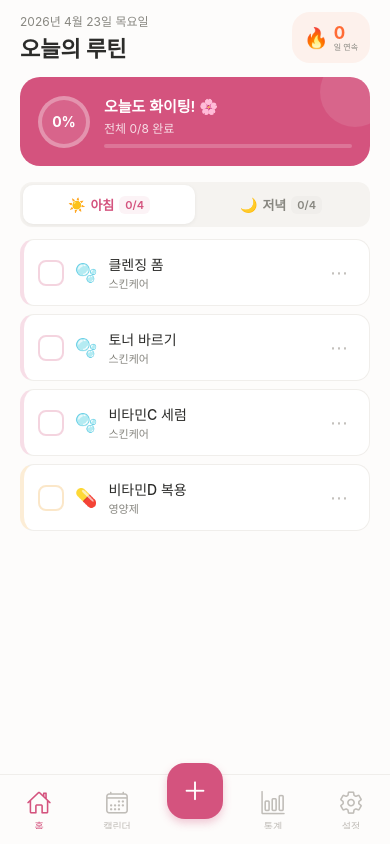
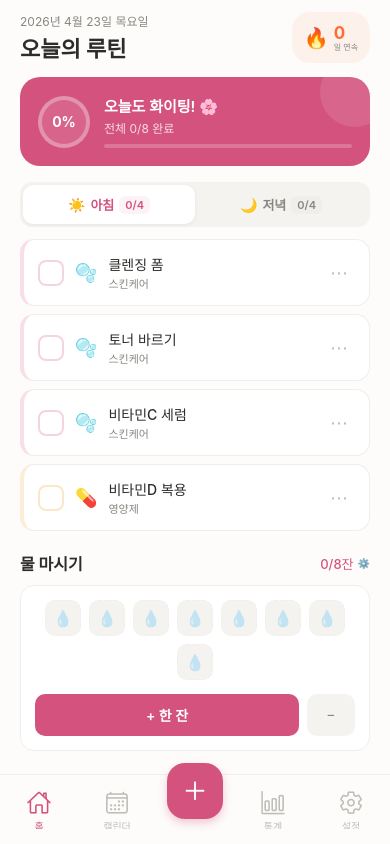
Before and after one commit to kirstenkim96-cpu/GlowDay, a React Native app: screen /Home in a window 390 px wide. Built offline with nearby package versions, Linux system fonts and the light colour scheme.

Commit message:
물 마시기 트래커 복구

```diff
--- a/src/screens/HomeScreen.tsx
+++ b/src/screens/HomeScreen.tsx
@@ -46,6 +46,9 @@ export default function HomeScreen() {
   const [logs,setLogs]=useState<Record<string,boolean>>({});
   const [streak,setStreak]=useState(0);
   const [events,setEvents]=useState<any[]>([]);
+  const [waterCups,setWaterCups]=useState(0);
+  const [waterGoal,setWaterGoal]=useState(8);
+  const [showWaterGoal,setShowWaterGoal]=useState(false);
   const [modal,setModal]=useState<any>({visible:false,title:''});
   const [showCeleb,setShowCeleb]=useState(false);
   const [newBadge,setNewBadge]=useState<any>(null);
@@ -57,6 +60,8 @@ export default function HomeScreen() {
     try{
       const[r,l,s]=await Promise.all([dbFns.getRoutinesForDate(ts),dbFns.getLogsForDate(ts),dbFns.getStreak()]);
       setRoutines(r);setLogs(l);setStreak(s?.current_streak??0);
+      const wc=await dbFns.getWaterLog(ts);setWaterCups(wc);
+      const wg=await dbFns.getSetting('water_goal');if(wg)setWaterGoal(parseInt(wg));
       const allEvents=await dbFns.getAllEvents();
       const upcoming=allEvents.filter((e:any)=>e.date>=ts).sort((a:any,b:any)=>a.date.localeCompare(b.date)||a.time.localeCompare(b.time));
       setEvents(upcoming.slice(0, 5));
@@ -144,6 +149,30 @@ export default function HomeScreen() {
       <View style={{paddingHorizontal:20,paddingTop:12}}>
         {cur.length===0?(<View style={{alignItems:'center',paddingVertical:40,gap:8}}><Text style={{fontSize:40}}>{slot==='AM'?'☀️':'🌙'}</Text><Text style={{fontSize:14,color:colors.textSec}}>{slot==='AM'?'아침':'저녁'} 루틴이 없어요</Text><TouchableOpacity onPress={()=>nav.navigate('Add',{editRoutine:null})} style={{marginTop:8,backgroundColor:colors.primaryBg,paddingHorizontal:20,paddingVertical:10,borderRadius:12}}><Text style={{fontSize:13,fontWeight:'600',color:colors.primary}}>+ 루틴 추가하기</Text></TouchableOpacity></View>):(cur.map(r=>(<RoutineCard key={r.id} name={r.name} category={r.category} done={!!logs[r.id]} onToggle={()=>toggle(r.id)} onEdit={()=>edit(r)} colors={colors}/>)))}
       </View>
+      {/* Water Tracker */}
+      <View style={{paddingHorizontal:20,paddingTop:12}}>
+        <View style={{flexDirection:'row',justifyContent:'space-between',alignItems:'center',marginBottom:10}}>
+          <Text style={{fontSize:16,fontWeight:'700',color:colors.text}}>물 마시기</Text>
+          <TouchableOpacity onPress={()=>{haptic('light');setShowWaterGoal(true);}} style={{flexDirection:'row',alignItems:'center',gap:4}}>
+            <Text style={{fontSize:13,fontWeight:'500',color:waterCups>=waterGoal?'#1D9E75':colors.primary}}>{waterCups}/{waterGoal}잔</Text>
+            <Text style={{fontSize:10,color:colors.textLight}}>⚙️</Text>
+          </TouchableOpacity>
+        </View>
+        <View style={{backgroundColor:colors.card,borderRadius:14,borderWidth:1,borderColor:colors.border,padding:14}}>
+          <View style={{flexDirection:'row',justifyContent:'center',flexWrap:'wrap',gap:8,marginBottom:14}}>
+            {Array.from({length:waterGoal},(_,i)=>{const filled=i<waterCups;return(<View key={i} style={{width:36,height:36,borderRadius:10,backgroundColor:filled?(waterCups>=waterGoal?'#1D9E75':colors.primary):colors.toggleBg,borderWidth:filled?0:1.5,borderColor:colors.border,borderStyle:filled?'solid':'dashed',justifyContent:'center',alignItems:'center'}}><Text style={{fontSize:16,opacity:filled?1:0.3}}>💧</Text></View>);})}
+          </View>
+          <View style={{flexDirection:'row',gap:8}}>
+            <TouchableOpacity onPress={async()=>{if(waterCups<waterGoal+4){haptic('light');const nc=waterCups+1;setWaterCups(nc);if(dbFns)await dbFns.setWaterLog(ts,nc);if(nc>=waterGoal)haptic('success');}}} activeOpacity={0.7} style={{flex:1,paddingVertical:11,borderRadius:10,backgroundColor:colors.primary,alignItems:'center'}}>
+              <Text style={{fontSize:14,fontWeight:'600',color:'#fff'}}>+ 한 잔</Text>
+            </TouchableOpacity>
+            <TouchableOpacity onPress={async()=>{if(waterCups>0){haptic('light');const nc=waterCups-1;setWaterCups(nc);if(dbFns)await dbFns.setWaterLog(ts,nc);}}} activeOpacity={0.7} style={{width:48,paddingVertical:11,borderRadius:10,backgroundColor:colors.toggleBg,alignItems:'center'}}>
+              <Text style={{fontSize:14,color:colors.textSec}}>−</Text>
+            </TouchableOpacity>
+          </View>
+          {waterCups>=waterGoal?(<View style={{marginTop:10,padding:8,backgroundColor:'#1D9E7512',borderRadius:8,alignItems:'center'}}><Text style={{fontSize:12,fontWeight:'600',color:'#1D9E75'}}>오늘 목표 달성 완료! ✨</Text></View>):waterCups>0?(<Text style={{fontSize:12,color:colors.textSec,textAlign:'center',marginTop:10}}>{waterGoal-waterCups}잔 더 마시면 오늘 목표 달성! 💪</Text>):null}
+        </View>
+      </View>
       {events.length > 0 && (
         <View style={{paddingHorizontal:20,paddingTop:8}}>
           <Text style={{fontSize:16,fontWeight:'700',color:colors.text,marginBottom:10}}>📌 뷰티 일정</Text>
@@ -169,5 +198,18 @@ export default function HomeScreen() {
       )}
       <View style={{height:40}}/>
     </ScrollView>
+    {showWaterGoal&&(<View style={{position:'absolute',top:0,left:0,right:0,bottom:0,backgroundColor:'rgba(0,0,0,0.4)',justifyContent:'center',alignItems:'center',zIndex:100}}>
+      <TouchableOpacity style={{position:'absolute',top:0,left:0,right:0,bottom:0}} activeOpacity={1} onPress={()=>setShowWaterGoal(false)}/>
+      <View style={{width:280,backgroundColor:colors.card,borderRadius:20,padding:24,alignItems:'center'}}>
+        <Text style={{fontSize:18,fontWeight:'700',color:colors.text,marginBottom:16}}>💧 목표 설정</Text>
+        <Text style={{fontSize:13,color:colors.textSec,marginBottom:16}}>하루 목표 잔 수를 선택하세요</Text>
+        <View style={{flexDirection:'row',alignItems:'center',gap:20,marginBottom:20}}>
+          <TouchableOpacity onPress={()=>{if(waterGoal>1){haptic('light');const ng=waterGoal-1;setWaterGoal(ng);if(dbFns)dbFns.setSetting('water_goal',String(ng));}}} style={{width:40,height:40,borderRadius:12,backgroundColor:colors.toggleBg,justifyContent:'center',alignItems:'center'}}><Text style={{fontSize:20,color:colors.textSec}}>−</Text></TouchableOpacity>
+          <Text style={{fontSize:32,fontWeight:'700',color:colors.primary}}>{waterGoal}</Text>
+          <TouchableOpacity onPress={()=>{if(waterGoal<15){haptic('light');const ng=waterGoal+1;setWaterGoal(ng);if(dbFns)dbFns.setSetting('water_goal',String(ng));}}} style={{width:40,height:40,borderRadius:12,backgroundColor:colors.primaryBg,justifyContent:'center',alignItems:'center'}}><Text style={{fontSize:20,color:colors.primary}}>+</Text></TouchableOpacity>
+        </View>
+        <TouchableOpacity onPress={()=>{haptic('success');setShowWaterGoal(false);}} activeOpacity={0.8} style={{width:'100%',paddingVertical:13,borderRadius:12,backgroundColor:colors.primary,alignItems:'center'}}><Text style={{fontSize:14,fontWeight:'700',color:'#fff'}}>확인</Text></TouchableOpacity>
+      </View>
+    </View>)}
   </SafeAreaView>);
 }
```
